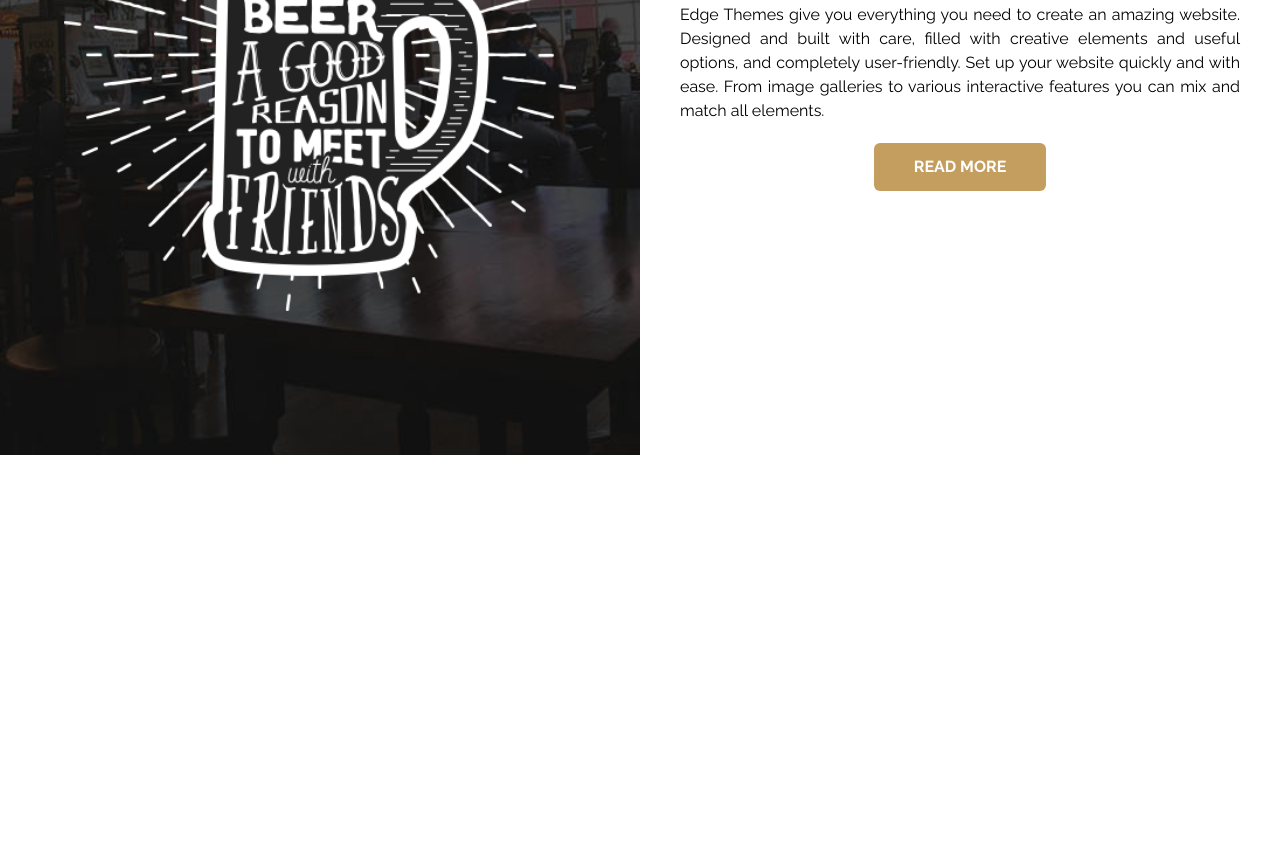
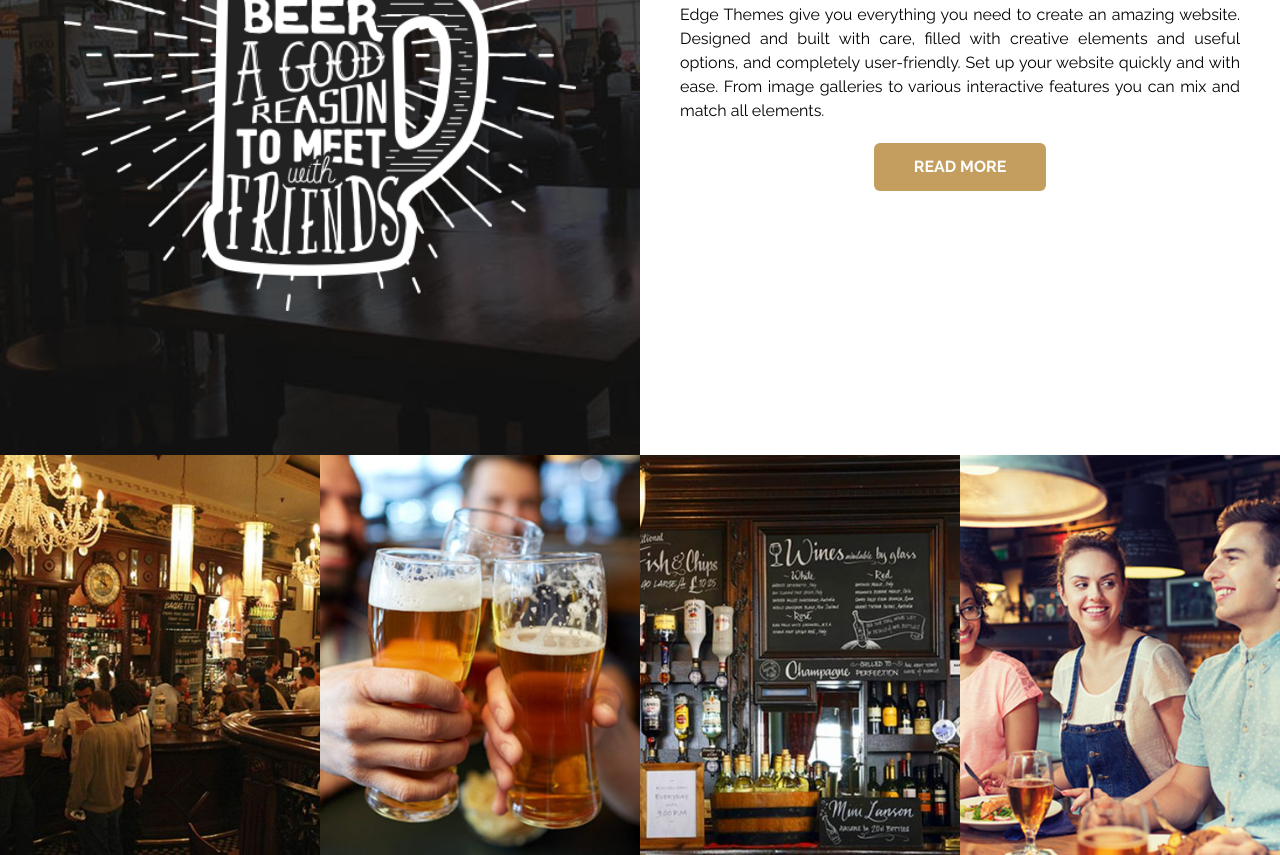
Before and after one commit to euroR67/beergarden, a website: page dist/index.html in a window 1280 px wide. Shown: the part 2097-2952 px from the top of the page. Before the commit the page ends 2552 px from the top, so only its background shows below. Drawn offline with nearby package versions, Linux system fonts and the light colour scheme.

Commit message:
section galerie & fix section tradition

```diff
--- a/src/style.css
+++ b/src/style.css
@@ -5,3 +5,80 @@ nav ul li a:hover {
 nav ul li a {
     transition: all .5s;
 }
+
+.galerie-item {
+    position: relative;
+    display: flex;
+    justify-content: center;
+    align-items: center;
+    cursor: pointer;
+    overflow: hidden;
+}
+
+.galerie-item img {
+    position: absolute;
+    top: 0;
+    left: 0;
+    width: 100%;
+    height: 100%;
+    object-fit: cover;
+    transition: all .5s;
+}
+
+.icon {
+    position: absolute;
+    width: 30px;
+    height: 30px;
+    z-index: 2;
+}
+
+.icon::before, .icon::after {
+    content: '';
+    position: absolute;
+    background-color: currentColor;
+    width: 2px;
+    height: 100%;
+    top: 0;
+    left: 50%;
+    transform: translateX(-50%) rotate(45deg);
+    color: #fff;
+    opacity: 0;
+    transition: all .5s;
+}
+
+.icon::after {
+    transform: translateX(-50%) rotate(-45deg);
+}
+
+.galerie-item:hover .icon::before, .galerie-item:hover .icon::after {
+    opacity: 1;
+}
+
+.galerie-item:hover .icon::before {
+    transform: translateX(-50%) rotate(90deg);
+}
+
+.galerie-item:hover .icon::after {
+    transform: translateX(-50%) rotate(0deg);
+}
+
+.galerie-item:hover img {
+    scale: 1.1;
+}
+
+.galerie-item::after {
+    content: '';
+    position: absolute;
+    top: 0;
+    left: 0;
+    width: 100%;
+    height: 100%;
+    background-color: rgba(196, 157, 95, 0.693);
+    opacity: 0;
+    transition: opacity 0.5s;
+    z-index: 1;
+}
+
+.galerie-item:hover::after {
+    opacity: 1;
+}
```
Also changed, not shown: dist/index.html, src/output.css.
